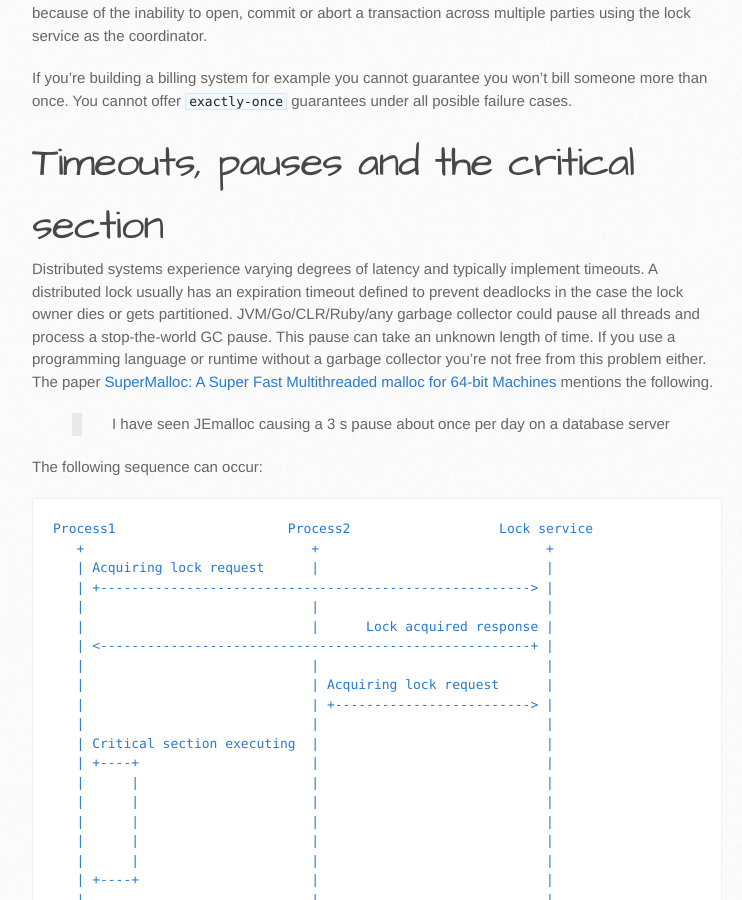
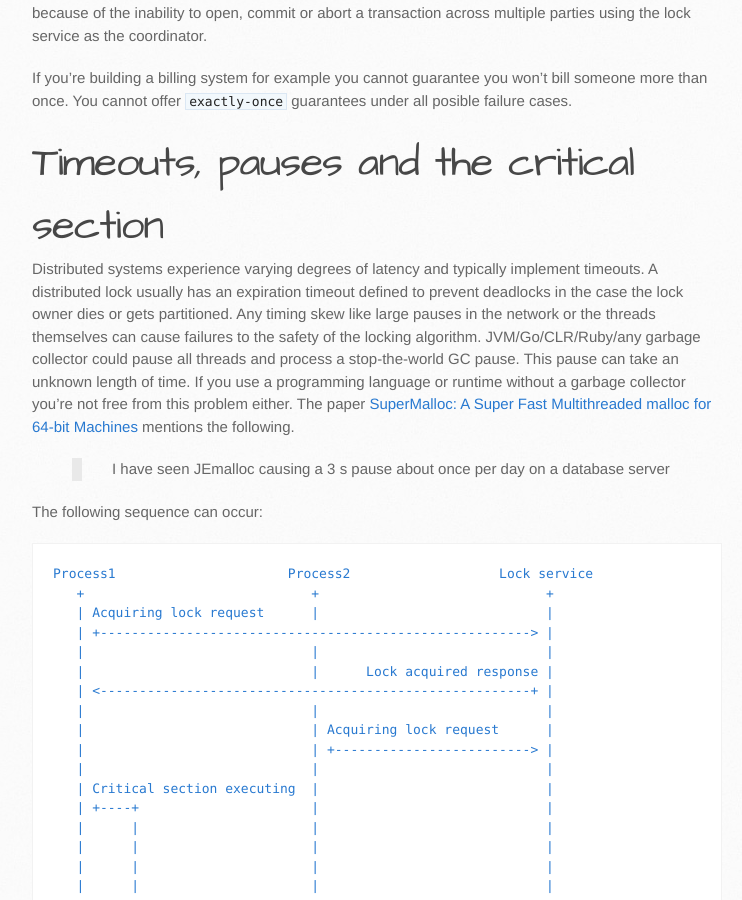
Before and after one commit to simongui/simongui.github.io, a Jekyll site: the page built from _posts/2015-09-23-distributed-locks-are-impossible.md, in a window 1280 px wide and 900 px high, scrolled down 1055 px. Shown: the whole window, without its empty margins (138-880 px from the left). Built offline with Jekyll 4.4.1, drawn with Linux system fonts in a browser that asks for light colours.

Commit message:
Update 2015-09-23-distributed-locks-are-impossible.md

```diff
--- a/_posts/2015-09-23-distributed-locks-are-impossible.md
+++ b/_posts/2015-09-23-distributed-locks-are-impossible.md
@@ -19,7 +19,7 @@ Attempting to build distributed transactions across non-transactional service in
 If you're building a billing system for example you cannot guarantee you won't bill someone more than once. You cannot offer `exactly-once` guarantees under all posible failure cases.
 
 # Timeouts, pauses and the critical section
-Distributed systems experience varying degrees of latency and typically implement timeouts. A distributed lock usually has an expiration timeout defined to prevent deadlocks in the case the lock owner dies or gets partitioned. JVM/Go/CLR/Ruby/any garbage collector could pause all threads and process a stop-the-world GC pause. This pause can take an unknown length of time. If you use a programming language or runtime without a garbage collector you're not free from this problem either. The paper [SuperMalloc: A Super Fast Multithreaded malloc for 64-bit Machines](http://delivery.acm.org/10.1145/2760000/2754178/p41-kuszmaul.pdf?ip=216.191.105.146&id=2754178&acc=OPENTOC&key=4D4702B0C3E38B35%2E4D4702B0C3E38B35%2E4D4702B0C3E38B35%2E9F04A3A78F7D3B8D&CFID=715610675&CFTOKEN=45790005&__acm__=1442957843_7706f3a0f8696873b3fe7493296c835d) mentions the following.
+Distributed systems experience varying degrees of latency and typically implement timeouts. A distributed lock usually has an expiration timeout defined to prevent deadlocks in the case the lock owner dies or gets partitioned. Any timing skew like large pauses in the network or the threads themselves can cause failures to the safety of the locking algorithm. JVM/Go/CLR/Ruby/any garbage collector could pause all threads and process a stop-the-world GC pause. This pause can take an unknown length of time. If you use a programming language or runtime without a garbage collector you're not free from this problem either. The paper [SuperMalloc: A Super Fast Multithreaded malloc for 64-bit Machines](http://delivery.acm.org/10.1145/2760000/2754178/p41-kuszmaul.pdf?ip=216.191.105.146&id=2754178&acc=OPENTOC&key=4D4702B0C3E38B35%2E4D4702B0C3E38B35%2E4D4702B0C3E38B35%2E9F04A3A78F7D3B8D&CFID=715610675&CFTOKEN=45790005&__acm__=1442957843_7706f3a0f8696873b3fe7493296c835d) mentions the following.
 > I have seen JEmalloc causing a 3 s pause about once per day on a database server
 
 The following sequence can occur:
```
